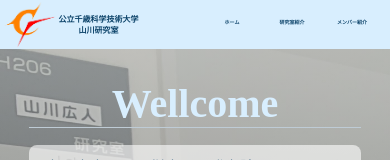
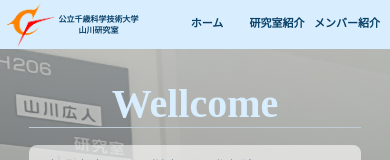
Before and after one commit to namaridamaX/yamakawa-lab-homepage, a plain HTML site: page index.html in a window 390 px wide. Shown: the top 160 px of the page. Drawn offline with Linux system fonts and the light colour scheme.

Commit message:
cssの調整

```diff
--- a/style.css
+++ b/style.css
@@ -279,8 +279,8 @@ body {
       #menu li {
         list-style: none;
         display: table-cell;
-        min-width: 60px;
-        font-size: 5px;
+        min-width: 70px;
+        font-size: 11px;
         text-align: center;
       }
         #menu li a {
```
